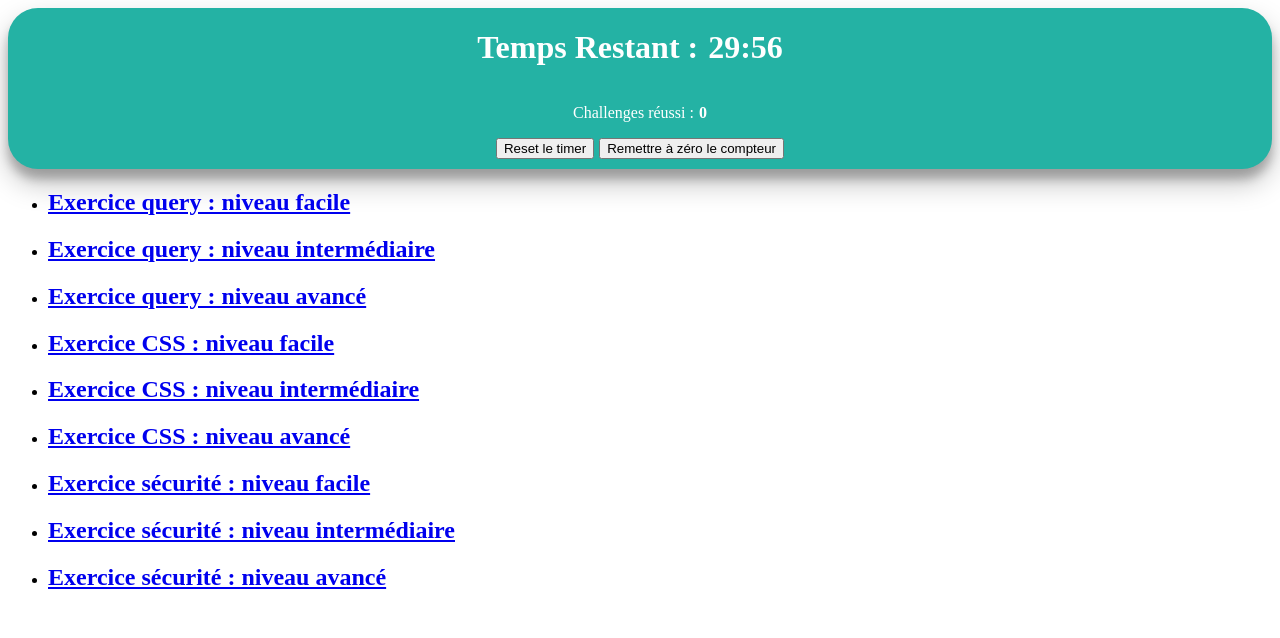
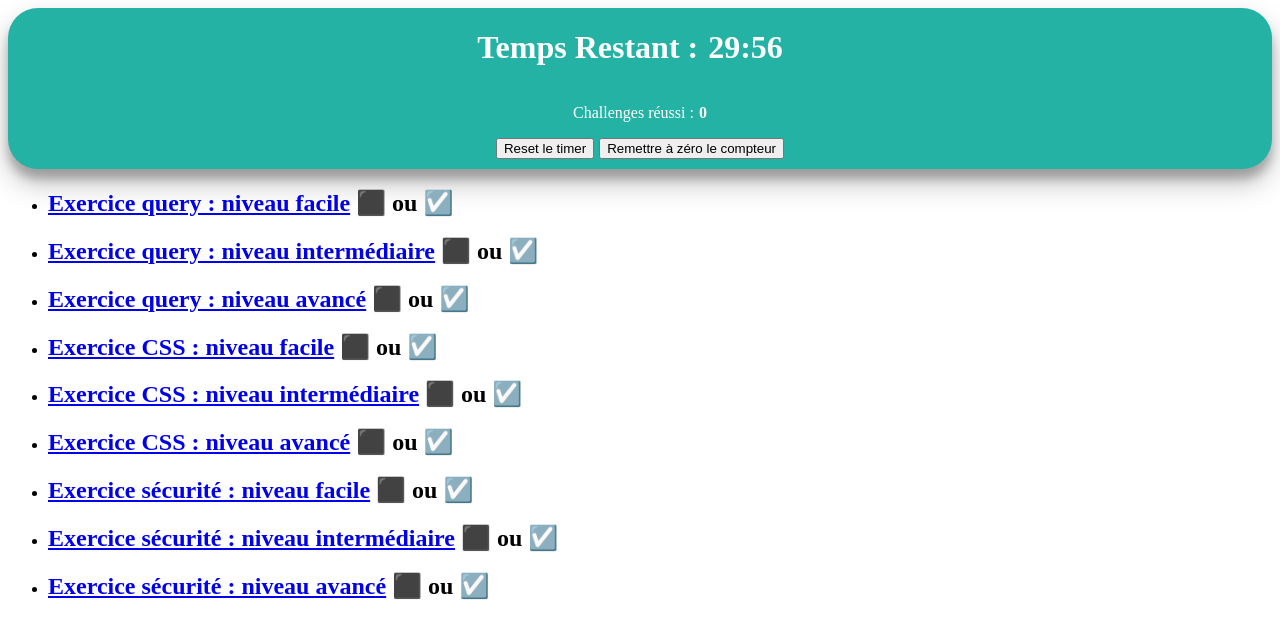
Before and after one commit to rmathey/challenge48, a Vue app: page / in a window 1280 px wide. Shown: the top 638 px of the page. Built offline with nearby package versions, Linux system fonts and the light colour scheme.

Commit message:
ajout logo challenge réussi ou non

```diff
--- a/src/components/MenuElement.vue
+++ b/src/components/MenuElement.vue
@@ -1,6 +1,6 @@
 <template>
     <li>
-        <h2><a :href="element.url">{{ element.titre }}</a></h2>
+        <h2><a :href="element.url">{{ element.titre }}</a> ⬛ ou ☑️</h2>
     </li>
 </template>
 
```
